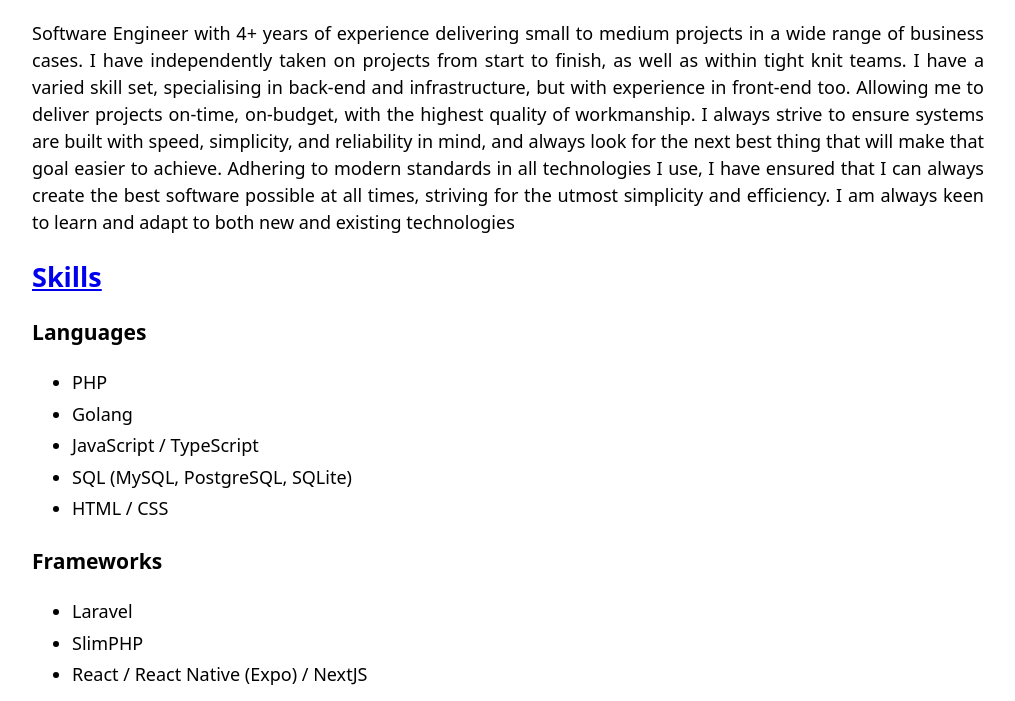
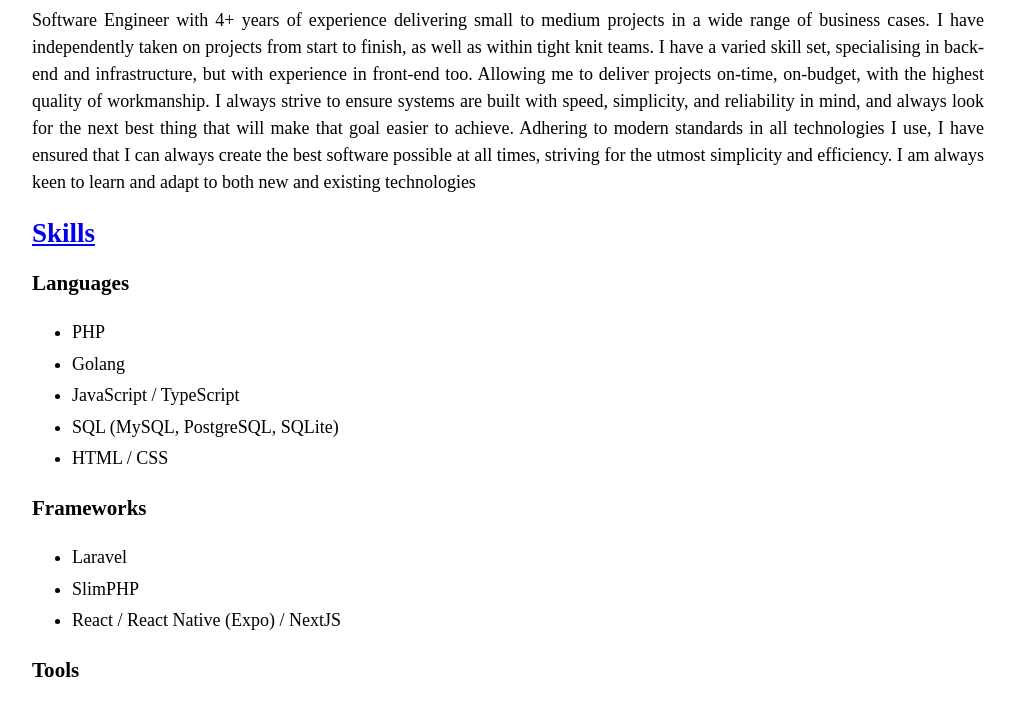
Before and after one commit to caldonovan/cv, a plain HTML site: page index.html in a window 1280 px wide. Shown: the part 137-838 px from the top of the page, without its empty margins (132-1147 px from the left). Drawn offline with Linux system fonts and the light colour scheme.

Commit message:
swap to serif font

```diff
--- a/main.css
+++ b/main.css
@@ -1,5 +1,5 @@
 html {
-    font-family: system-ui, -apple-system, BlinkMacSystemFont, 'Segoe UI', Roboto, Oxygen, Ubuntu, Cantarell, 'Open Sans', 'Helvetica Neue', sans-serif;
+    font-family: serif;
     font-size: 18px;
     max-width: 968px;
     margin: auto;
```
